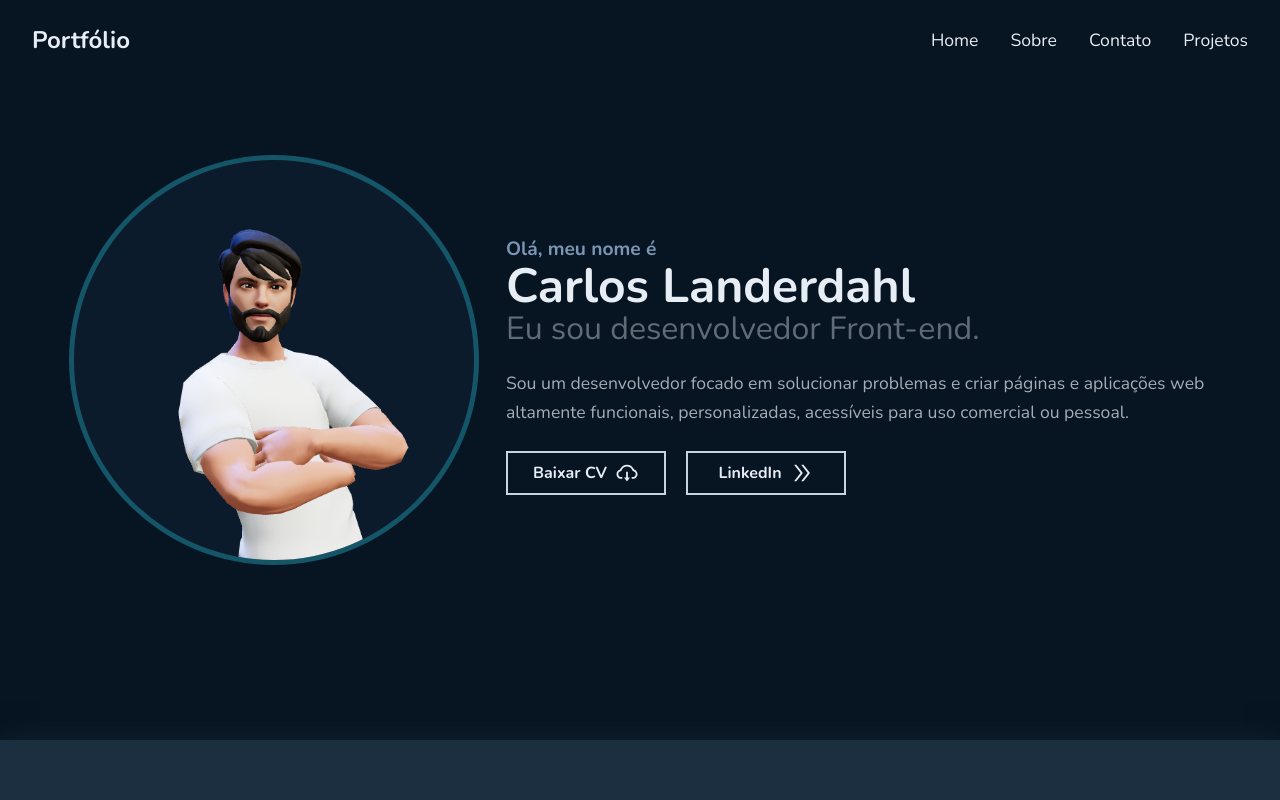
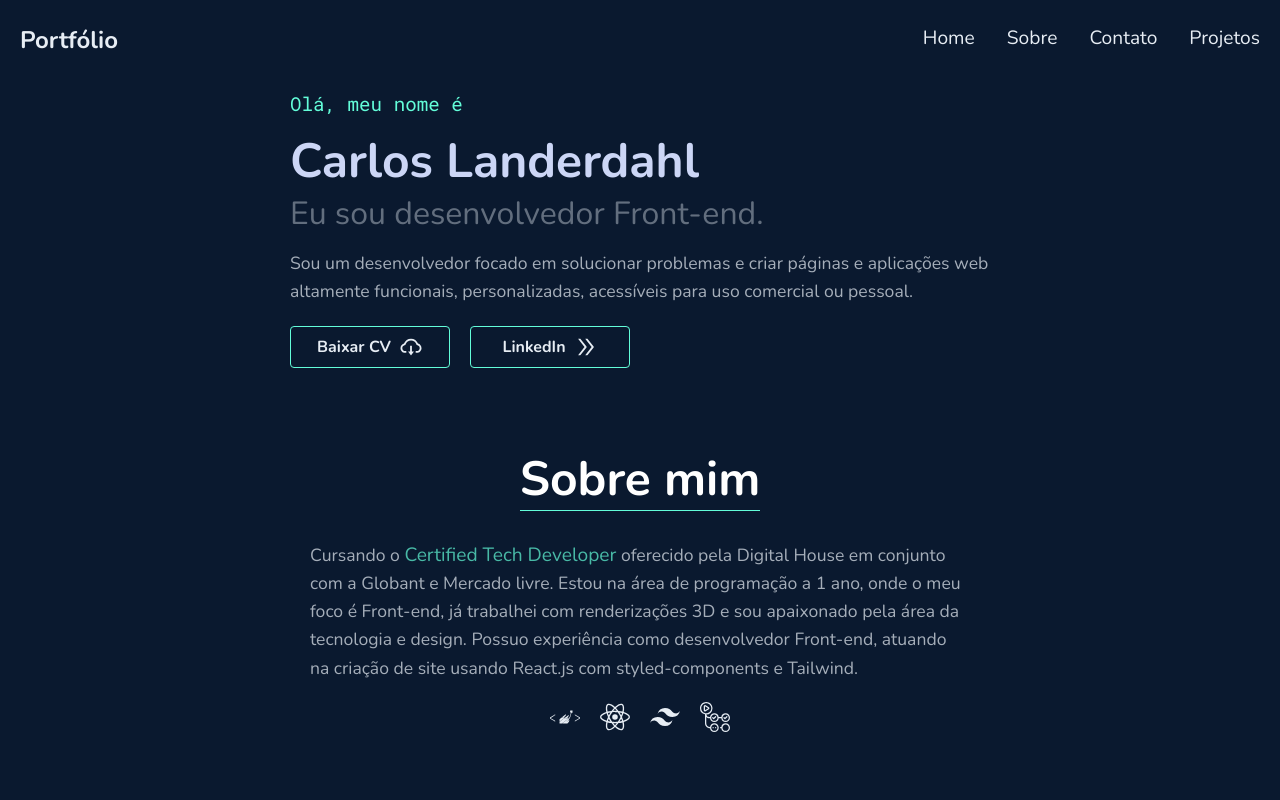
Before and after one commit to Carlos-Landerdahl/portifa, a React (Vite) app: page / in a window 1280 px wide. Shown: the top 800 px of the page. Built offline with nearby package versions, Linux system fonts and the light colour scheme.

Commit message:
feat: Configuring and improving new features

```diff
--- a/index.html
+++ b/index.html
@@ -2,11 +2,16 @@
 <html lang="pt-br">
   <head>
     <meta charset="UTF-8" />
-    <link rel="preconnect" href="https://fonts.googleapis.com">
-    <link rel="preconnect" href="https://fonts.gstatic.com" crossorigin>
+    <link rel="preconnect" href="https://fonts.googleapis.com" />
+    <link rel="preconnect" href="https://fonts.gstatic.com" crossorigin />
     <link rel="icon" type="image/x-icon" href="./src/images/favicon.ico" />
-    <meta name="viewport" content="width=device-width, initial-scale=1.0" />
-    <link href="https://fonts.googleapis.com/css2?family=Nunito:wght@200;300;400;500;700&display=swap" rel="stylesheet">
+    <meta name="viewport" content="width=device-width, initial-scale=1.0" /> <link rel="preconnect" href="https://fonts.googleapis.com" />
+    <link rel="preconnect" href="https://fonts.gstatic.com" crossorigin />
+    <link href="https://fonts.googleapis.com/css2?family=Fira+Code&family=Nunito:wght@200;300;400;500;700&display=swap" rel="stylesheet" />
+    <link href="https://fonts.googleapis.com/css2?family=Nunito:wght@200;300;400;500;700&display=swap" rel="stylesheet" />
+    <link rel="preconnect" href="https://fonts.googleapis.com" />
+    <link rel="preconnect" href="https://fonts.gstatic.com" crossorigin />
+    <link href="https://fonts.googleapis.com/css2?family=Roboto+Mono:wght@300;400;700&display=swap" rel="stylesheet" />
     <title>Portfólio | Carlos Landerdahl</title>
   </head>
   <body>
--- a/src/components/aboutMe/styles.ts
+++ b/src/components/aboutMe/styles.ts
@@ -5,30 +5,26 @@ export const ContainerDiv = styled.main`
   align-items: center;
   width: 100%;
   height: 100%;
-  background-color: ${(props) => props.theme['base-border']};
-  margin-top: 160px;
-  padding: 50px 0;
-  box-shadow: 1px 0px 25px 1px rgba(28, 47, 65, 0.5);
-  -webkit-box-shadow: 1px 0px 25px 1px rgba(28, 47, 65, 0.5);
-  -moz-box-shadow: 1px 0px 25px 1px rgba(28, 47, 65, 0.5);
+  margin-top: 60px;
 `
 
 export const ContainerAboutMe = styled.div`
   width: 100%;
-  max-width: 600px;
+  max-width: 700px;
   display: flex;
   flex-direction: column;
   justify-content: center;
   align-items: center;
   gap: 10px;
 
-  margin: 30px auto;
-  padding: 20px;
+  margin: 0 auto;
+  padding: 0 20px;
 
   .title {
     font-size: 3rem;
     margin-bottom: 20px;
-    border-bottom: 3px solid ${(props) => props.theme.blue};
+    color: ${(props) => props.theme.white};
+    border-bottom: 1px solid ${(props) => props.theme['base-span']};
   }
 
   .subtitle {
@@ -36,13 +32,25 @@ export const ContainerAboutMe = styled.div`
     opacity: 0.7;
 
     a {
+      font-size: 1.2rem;
       text-decoration: none;
-      color: ${(props) => props.theme.blue};
-      opacity: 1;
+      color: ${(props) => props.theme['base-span']};
+      position: relative;
+      display: inline-block;
 
-      :hover {
-        margin-bottom: 10px;
-        border-bottom: 1px solid ${(props) => props.theme.blue};
+      ::after {
+        content: '';
+        position: absolute;
+        bottom: 0;
+        left: 0;
+        width: 0;
+        height: 2px;
+        background-color: ${(props) => props.theme['base-span']};
+        transition: width 0.3s ease-in-out;
+      }
+
+      :hover::after {
+        width: 100%;
       }
     }
   }
--- a/src/components/content/index.tsx
+++ b/src/components/content/index.tsx
@@ -1,4 +1,3 @@
-import Character3D from '../../images/Carlos3D.png'
 import { Subtitle, Title } from '../../styles/global'
 import { Content, ContentContainer, NavLink } from './styles'
 import { AiOutlineCloudDownload, AiOutlineDoubleRight } from 'react-icons/ai'
@@ -6,7 +5,7 @@ import { AiOutlineCloudDownload, AiOutlineDoubleRight } from 'react-icons/ai'
 export function ContentHome() {
   return (
     <ContentContainer>
-      <img src={Character3D} alt="" />
+      {/* <img src={Character3D} alt="" /> */}
       <Content>
         <p>Olá, meu nome é</p>
         <Title className="title">Carlos Landerdahl</Title>
--- a/src/components/content/styles.ts
+++ b/src/components/content/styles.ts
@@ -49,13 +49,16 @@ export const Content = styled.div`
     color: ${(props) => props.theme['base-span']};
     font-size: 1.2rem;
     line-height: 1.75rem;
-    margin-bottom: 6px;
+    margin-bottom: 26px;
+    font-family: 'Roboto Mono', monospace;
+    font-weight: 400;
   }
 
   .title {
     padding: 3px 0;
     font-size: 3rem;
     line-height: 1.75rem;
+    margin-bottom: 10px;
     @media (max-width: 768px) {
       font-size: 2.3rem;
     }
@@ -71,8 +74,8 @@ export const Content = styled.div`
   }
 
   .description {
-    margin-top: 15px;
-    margin-bottom: 15px;
+    margin-top: 10px;
+    margin-bottom: 10px;
     font-weight: 300;
     font-size: 1.1rem;
     opacity: 0.7;
@@ -101,7 +104,8 @@ export const NavLink = styled.section`
 
     padding: 8px 20px;
     background-color: transparent;
-    border: 2px solid ${(props) => props.theme['base-subtitle']};
+    border: 1px solid ${(props) => props.theme['base-span']};
+    border-radius: 4px;
     outline: none;
 
     font-weight: bold;
--- a/src/components/navbar/styles.ts
+++ b/src/components/navbar/styles.ts
@@ -1,15 +1,18 @@
 import styled from 'styled-components'
 
 export const Nav = styled.nav`
+  position: fixed;
+  top: 0;
+  width: 100%;
   display: flex;
   justify-content: space-between;
   align-items: center;
+  height: 80px;
+  z-index: 1;
 
-  padding: 1.5rem 2rem;
-  background-color: transparent;
+  padding: 1.5rem 20px;
+  background-color: ${(props) => props.theme['base-background']};
   color: ${(props) => props.theme['base-text']};
-
-  position: sticky;
 
   svg {
     display: none;
@@ -22,15 +25,26 @@ export const Nav = styled.nav`
     gap: 2rem;
 
     a {
+      font-size: 1.2rem;
       text-decoration: none;
-      cursor: pointer;
       color: ${(props) => props.theme['base-text']};
-      font-size: 1.1rem;
-      transition: all ease-in-out 0.1s;
+      position: relative;
+      display: inline-block;
+      padding-bottom: 5px;
 
-      :hover {
-        transform: scale(105%);
-        color: rgba(255, 255, 255, 0.6);
+      ::after {
+        content: '';
+        position: absolute;
+        bottom: 0;
+        left: 0;
+        width: 0;
+        height: 2px;
+        background-color: ${(props) => props.theme['base-span']};
+        transition: width 0.3s ease-in-out;
+      }
+
+      :hover::after {
+        width: 100%;
       }
     }
   }
--- a/src/components/projects/components/Carousel/index.tsx
+++ b/src/components/projects/components/Carousel/index.tsx
@@ -17,7 +17,7 @@ export function Carousel() {
   return (
     <>
       <Swiper
-        slidesPerView={1}
+        slidesPerView={'auto'}
         spaceBetween={30}
         loop={true}
         pagination={{
--- a/src/components/projects/components/Carousel/styles.css
+++ b/src/components/projects/components/Carousel/styles.css
@@ -18,9 +18,13 @@
 }
 
 .swiper-pagination {
-  margin-top: 10px;
+  margin-top: 5px;
+}
+
+.swiper-button-next, .swiper-button-prev {
+  display: none;
 }
 
 .swiper-horizontal>.swiper-pagination-bullets .swiper-pagination-bullet, .swiper-pagination-horizontal.swiper-pagination-bullets .swiper-pagination-bullet {
-    margin: -10px var(--swiper-pagination-bullet-horizontal-gap,4px);
+    margin: 8px var(--swiper-pagination-bullet-horizontal-gap,5px);
 }
--- a/src/components/projects/index.tsx
+++ b/src/components/projects/index.tsx
@@ -7,7 +7,7 @@ export function Projects() {
   return (
     <ContainerProjects>
       <Title className="title">Meus projetos</Title>
-      <p>Clique ou toque no card para visualizar a descrição</p>
+      <p>Clique ou arraste para o lado para interagir</p>
       <MdTouchApp size={50} />
       <Carousel />
     </ContainerProjects>
--- a/src/components/projects/styles.ts
+++ b/src/components/projects/styles.ts
@@ -5,13 +5,17 @@ export const ContainerProjects = styled.div`
   justify-content: center;
   align-items: center;
   flex-direction: column;
-  margin-top: 190px;
-  margin-bottom: 190px;
+  margin-top: 60px;
+
+  p {
+    padding: 0 20px;
+  }
 
   .title {
     font-size: 3rem;
     margin-bottom: 20px;
-    border-bottom: 3px solid ${(props) => props.theme.blue};
+    border-bottom: 1px solid ${(props) => props.theme['base-span']};
+    color: ${(props) => props.theme.white};
   }
 
   .CardContainer {
@@ -35,6 +39,6 @@ export const ContainerProjects = styled.div`
 
   svg {
     animation: fadeInOut 2s linear infinite;
-    margin-bottom: 60px;
+    margin-bottom: 25px;
   }
 `
--- a/src/components/skills/index.tsx
+++ b/src/components/skills/index.tsx
@@ -8,14 +8,12 @@ import jsLogo from '../../images/js-logo.png'
 import tsLogo from '../../images/ts-logo.png'
 import cssLogo from '../../images/css-logo.png'
 import gitLogo from '../../images/git-logo.png'
-import { MdTouchApp } from 'react-icons/md'
 
 export function Skills() {
   return (
     <ContainerSkills>
       <Title className="title">Habilidades</Title>
-      <p>Clique ou toque no card para visualizar a descrição</p>
-      <MdTouchApp size={50} />
+
       <div className="container">
         <CardSkills
           url={htmlLogo}
--- a/src/components/skills/styles.ts
+++ b/src/components/skills/styles.ts
@@ -7,12 +7,13 @@ export const ContainerSkills = styled.div`
   flex-direction: column;
   justify-content: center;
   align-items: center;
-  margin-top: 160px;
+  margin-top: 60px;
 
   .title {
     font-size: 3rem;
     margin-bottom: 20px;
-    border-bottom: 3px solid ${(props) => props.theme.blue};
+    border-bottom: 1px solid ${(props) => props.theme['base-span']};
+    color: ${(props) => props.theme.white};
   }
 
   .container {
@@ -40,7 +41,7 @@ export const ContainerSkills = styled.div`
 
   svg {
     animation: fadeInOut 2s linear infinite;
-    margin-bottom: 20px;
+    margin-left: 5px;
   }
 
   p {
--- a/src/styles/themes/default.ts
+++ b/src/styles/themes/default.ts
@@ -2,16 +2,16 @@ export const defaultTheme = {
   white: '#fff',
   blue: '#3294F8',
 
-  'base-title': '#E7EDF4',
+  'base-title': '#ccd6f6',
   'base-subtitle': '#C4D4E3',
   'base-text': '#E7EDF4',
-  'base-span': '#7B96B2',
+  'base-span': '#63fdd9',
   'base-label': '#3A536B',
   'base-border': '#1C2F41',
   'base-post': '#112131',
 
   'base-profile': '#0B1B2B',
-  'base-background': '#071422',
+  'base-background': '#0a192f',
   'base-input': '#040F1A',
 
   'red-300': '#F75A68',
```
